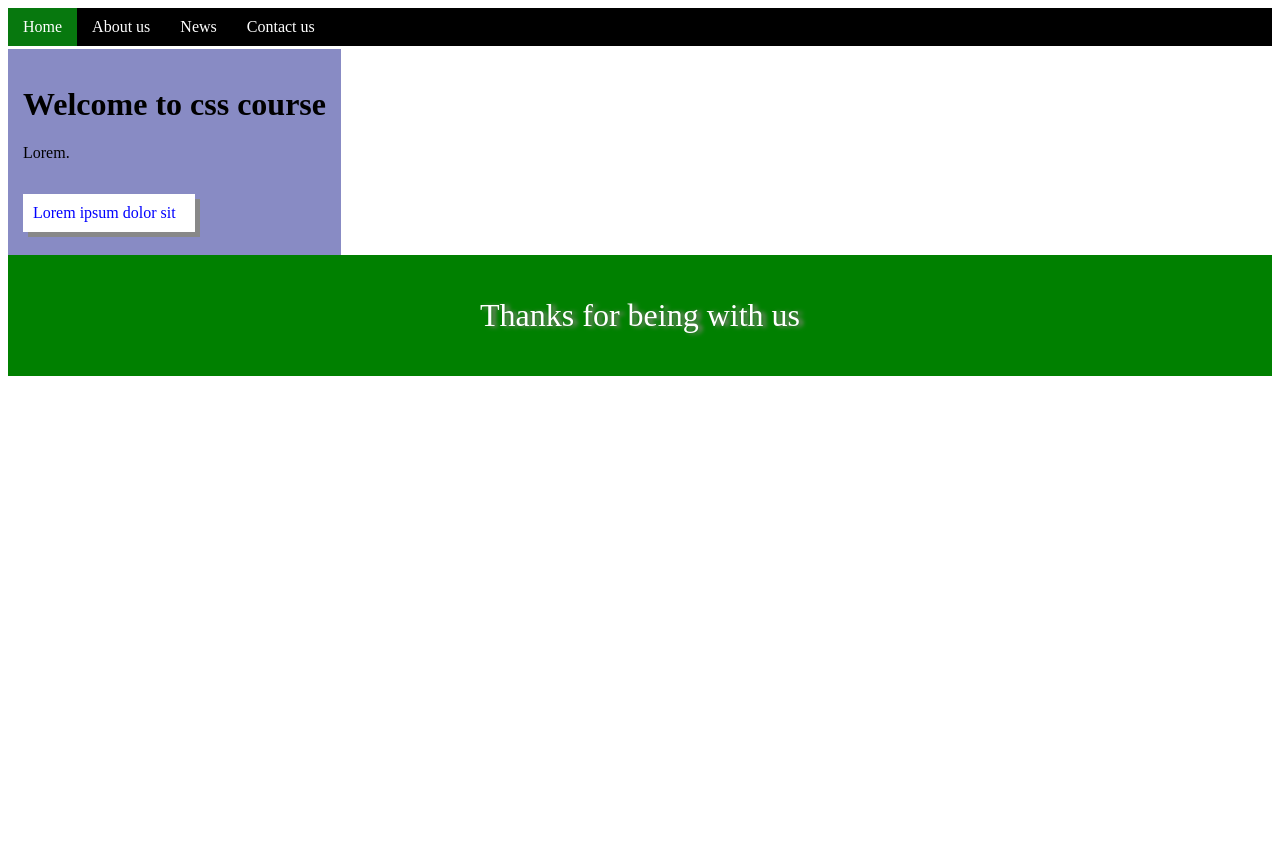
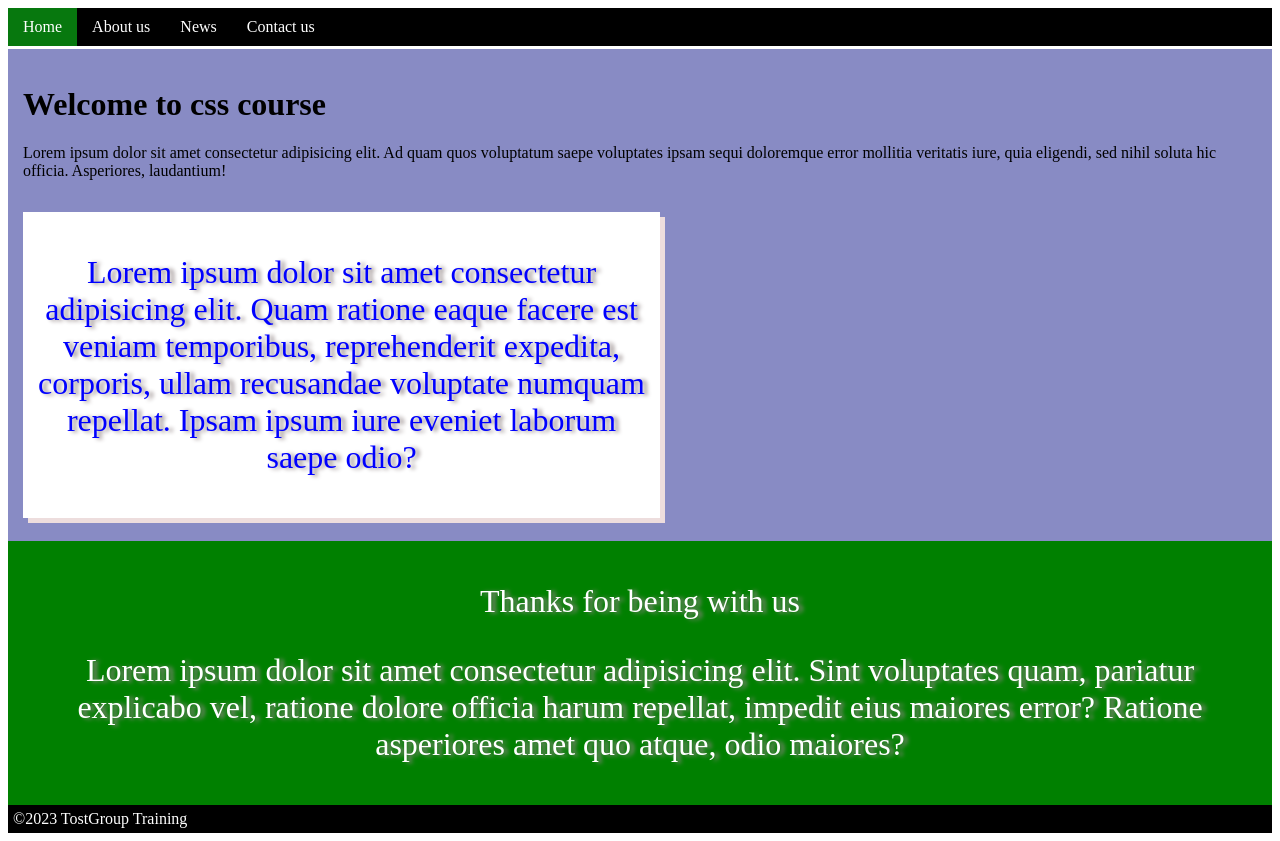
Before and after one commit to Alexisadmin/basic_css, a plain HTML site: page index.html in a window 1280 px wide. Before the commit the page ends 800 px from the top, so only its background shows below. Drawn offline with Linux system fonts and the light colour scheme.

Commit message:
add request

```diff
--- a/css/style.css
+++ b/css/style.css
@@ -5,7 +5,7 @@
     background: white;
 
     box-shadow: 5px 5px
-     #888888;
+     #eddddd;
 }
 
 p
@@ -21,3 +21,7 @@ p
 
     color: white;
 }
+.foot{
+    background: black; color: white; padding: 5px;
+    float:button;
+}
--- a/index.html
+++ b/index.html
@@ -35,15 +35,17 @@
     </div>
 
 <div style="padding: 5px 15px;
- background: #888bc4;display:inline-block;
+ background: #888bc4;display:inline-block;margin-right: 0px;
      margin-top: 3px;">
 <p> <h1>Welcome to css course</h1>
-Lorem.
+Lorem ipsum dolor sit amet consectetur adipisicing elit. Ad quam quos voluptatum saepe voluptates ipsam sequi doloremque error mollitia veritatis iure, quia eligendi, sed nihil soluta hic officia. Asperiores, laudantium!
 
 </p>
 
 <div class="content">
-Lorem ipsum dolor sit
+<p>
+    Lorem ipsum dolor sit amet consectetur adipisicing elit. Quam ratione eaque facere est veniam temporibus, reprehenderit expedita, corporis, ullam recusandae voluptate numquam repellat. Ipsam ipsum iure eveniet laborum saepe odio?
+</p>
 </div>
 <br>
 
@@ -51,7 +53,16 @@ Lorem ipsum dolor sit
 
     <div class="container">
         <p>Thanks for being with us</p>
+        <p>
+            Lorem ipsum dolor sit amet consectetur adipisicing elit. Sint voluptates quam, pariatur explicabo vel, ratione dolore officia harum repellat, impedit eius maiores error? Ratione asperiores amet quo atque, odio maiores?
+        </p>
     </div>
+
+    <footer class="foot">
+       <div >
+        &copy;2023 TostGroup Training
+       </div>
+    </footer>
 
 
 </body>
```
